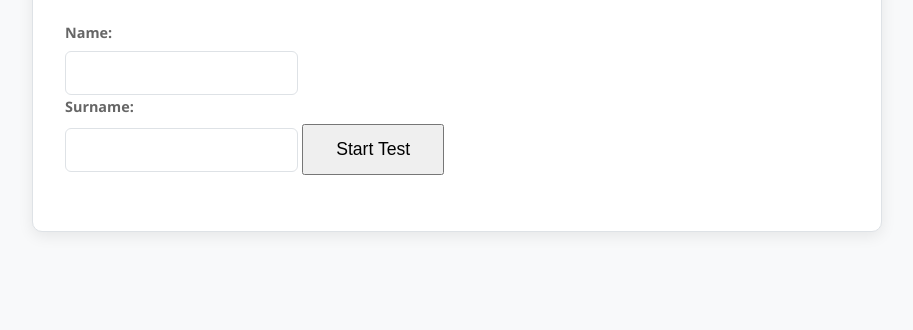
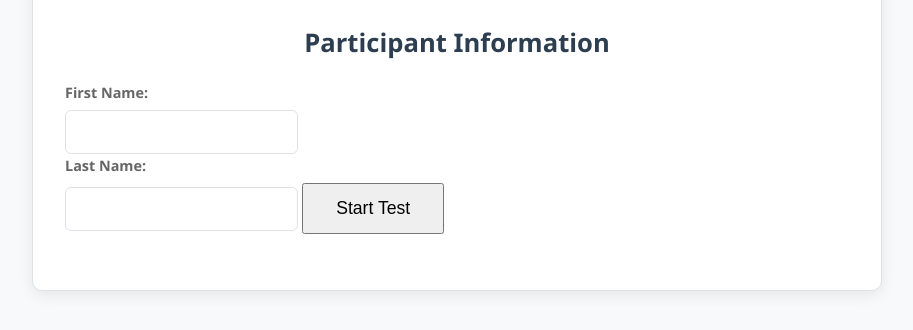
Before and after one commit to azazel1805/sts, a plain HTML site: page frontend/index.html in a window 1280 px wide. Shown: the part 130-460 px from the top of the page, without its empty margins (183-1096 px from the left). Drawn offline with Linux system fonts and the light colour scheme.

Commit message:
Update index.html

```diff
--- a/frontend/index.html
+++ b/frontend/index.html
@@ -10,11 +10,12 @@
 <body>
     <div class="container">
         <h1>WLA Placement Test</h1>
+        <h2>Participant Information</h2>
 
         <div id="user-info" class="user-info">
-            <label for="name">Name:</label>
+            <label for="name">First Name:</label>
             <input type="text" id="name" name="name" required>
-            <label for="surname">Surname:</label>
+            <label for="surname">Last Name:</label>
             <input type="text" id="surname" name="surname" required>
             <button id="start-test-btn">Start Test</button>
              <p id="user-info-error" class="error-message"></p>
```
